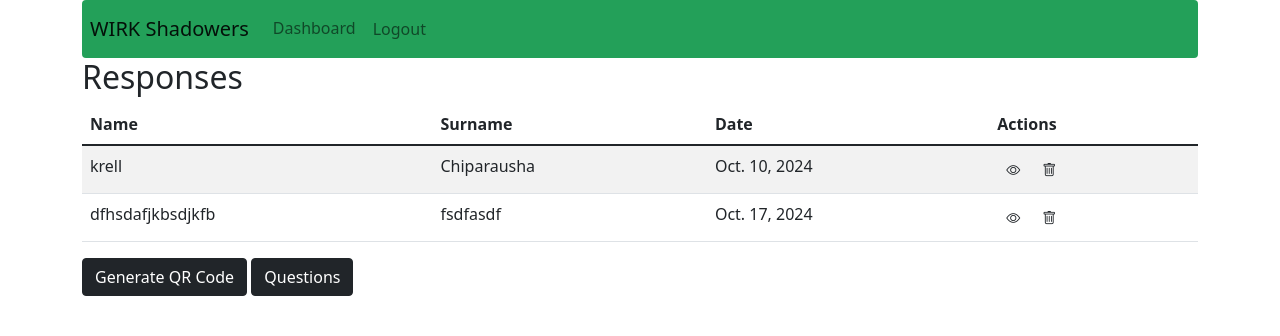
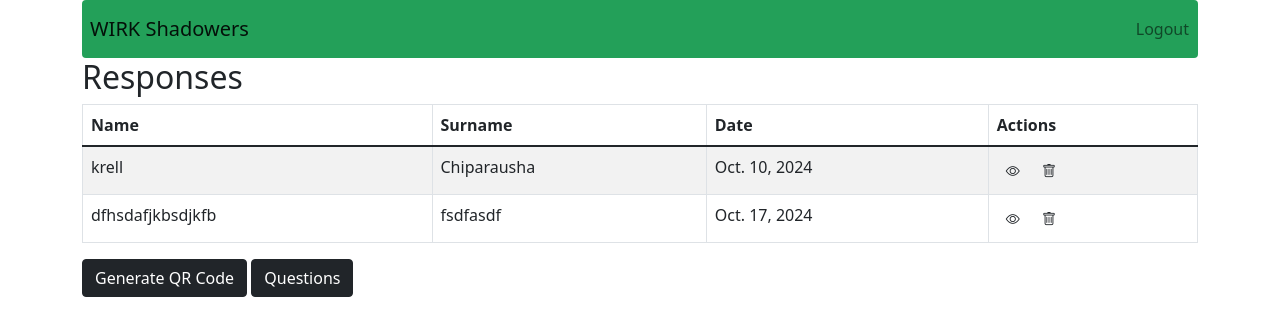
Before and after one commit to krellC137/ShadowerReview, a Django app: page /feedback/dashboard/ in a window 1280 px wide. Shown: the top 336 px of the page. Run offline with Django 5.2, Linux system fonts and the light colour scheme; a user stored in the database is signed in; data comes from the database, SQL or seed files in the repository; both versions use the stored data as it was after the commit.

Commit message:
more looks changes

```diff
--- a/feedback_app/feedback/templates/feedback/base.html
+++ b/feedback_app/feedback/templates/feedback/base.html
@@ -23,8 +23,8 @@
   <body>
     <div class="container">
       {% block navbar %}
-    <nav class="navbar navbar-expand-lg navbar-light rounded" style="background-color: #23a059;">
-        <a class="navbar-brand ms-2" href="#"> WIRK Shadowers </a>
+      <nav class="navbar navbar-expand-lg navbar-light rounded" style="background-color: #23a059;">
+        <a class="navbar-brand ms-2" href="{% url 'dashboard' %}">WIRK Shadowers</a>
         <button
           class="navbar-toggler"
           type="button"
@@ -37,11 +37,11 @@
           <span class="navbar-toggler-icon"></span>
         </button>
         <div class="collapse navbar-collapse" id="navbarNav">
-          <ul class="navbar-nav ml-auto">
+          <ul class="navbar-nav ms-auto">
             {% if user.is_authenticated %}
-            <li class="nav-item">
+            {% comment %} <li class="nav-item">
               <a href="{% url 'dashboard' %}" class="nav-link">Dashboard</a>
-            </li>
+            </li> {% endcomment %}
             <li class="nav-item">
               <form
                 method="POST"
--- a/feedback_app/feedback/templates/feedback/dashboard.html
+++ b/feedback_app/feedback/templates/feedback/dashboard.html
@@ -2,7 +2,7 @@
 
 {% block content %}
     <h2>Responses</h2>
-    <table class="table table-striped">
+    <table class="table table-striped table-bordered rounded-6">
         <thead>
             <tr>
                 <th>Name</th>
```
Also changed, not shown: feedback_app/db.sqlite3.
